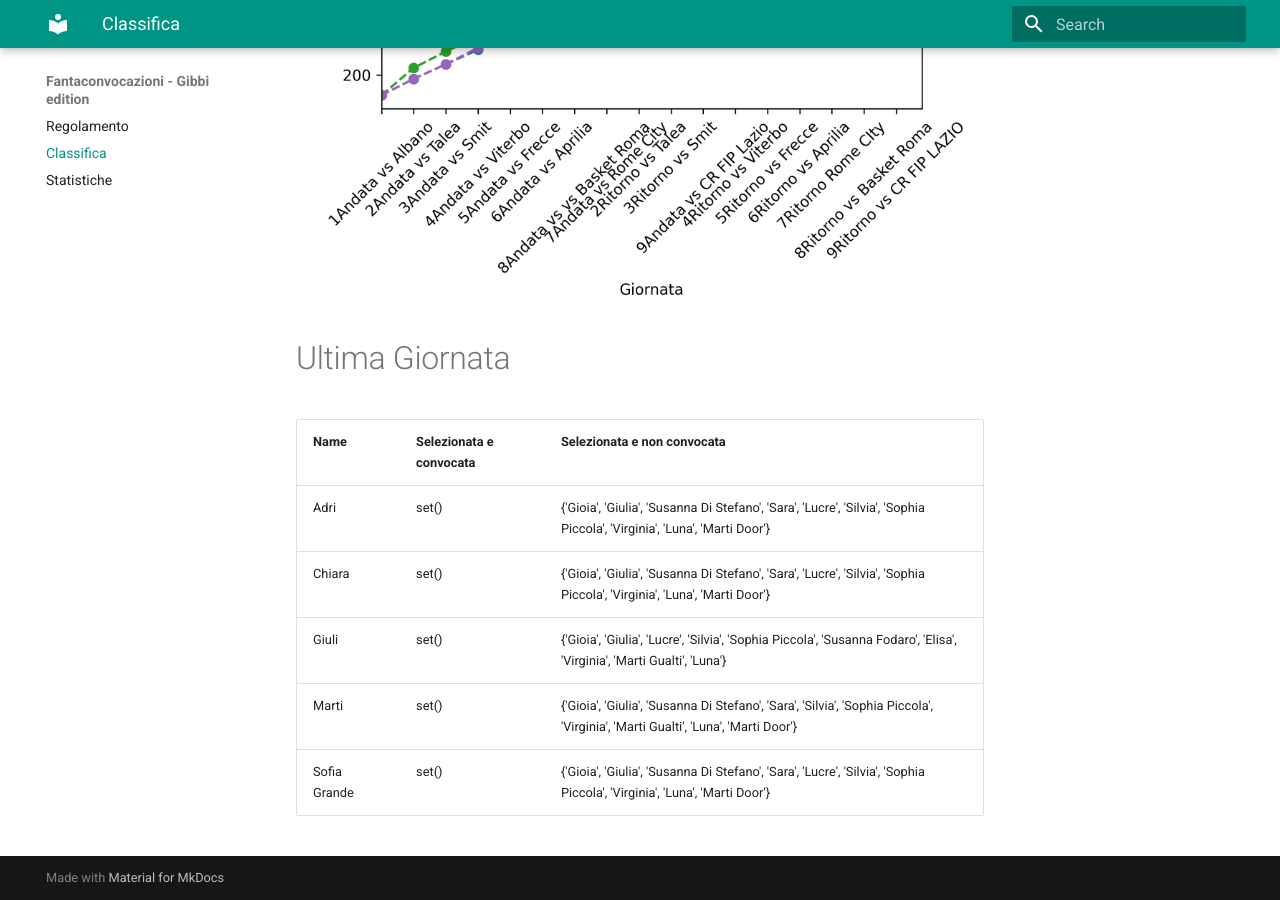
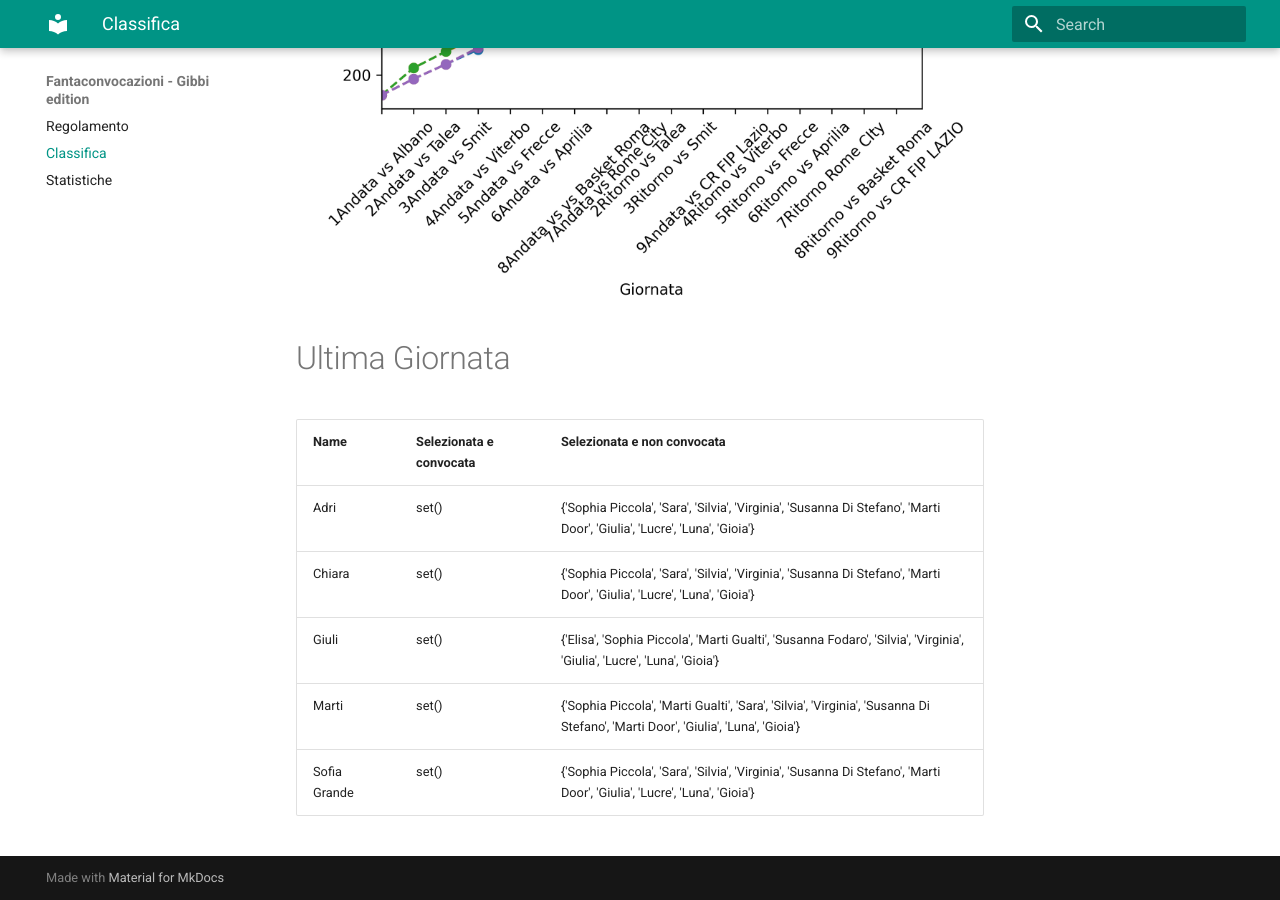
Before and after one commit to martinig94/fantagibbi, an MkDocs documentation site: the page built from docs/Classifica.md, in a window 1280 px wide and 900 px high, scrolled down 810 px. Built offline with MkDocs 1.6.1 and Material for MkDocs 9.7.7, drawn with Linux system fonts in a browser that asks for light colours.

Commit message:
Auto-update from main.py

```diff
--- a/docs/Classifica.md
+++ b/docs/Classifica.md
@@ -18,9 +18,9 @@
 <!-- START_TABLE CORRECT -->
 | Name         | Selezionata e convocata   | Selezionata e non convocata                                                                                                     |
 |:-------------|:--------------------------|:--------------------------------------------------------------------------------------------------------------------------------|
-| Adri         | set()                     | {'Gioia', 'Giulia', 'Susanna Di Stefano', 'Sara', 'Lucre', 'Silvia', 'Sophia Piccola', 'Virginia', 'Luna', 'Marti Door'}        |
-| Chiara       | set()                     | {'Gioia', 'Giulia', 'Susanna Di Stefano', 'Sara', 'Lucre', 'Silvia', 'Sophia Piccola', 'Virginia', 'Luna', 'Marti Door'}        |
-| Giuli        | set()                     | {'Gioia', 'Giulia', 'Lucre', 'Silvia', 'Sophia Piccola', 'Susanna Fodaro', 'Elisa', 'Virginia', 'Marti Gualti', 'Luna'}         |
-| Marti        | set()                     | {'Gioia', 'Giulia', 'Susanna Di Stefano', 'Sara', 'Silvia', 'Sophia Piccola', 'Virginia', 'Marti Gualti', 'Luna', 'Marti Door'} |
-| Sofia Grande | set()                     | {'Gioia', 'Giulia', 'Susanna Di Stefano', 'Sara', 'Lucre', 'Silvia', 'Sophia Piccola', 'Virginia', 'Luna', 'Marti Door'}        |
+| Adri         | set()                     | {'Sophia Piccola', 'Sara', 'Silvia', 'Virginia', 'Susanna Di Stefano', 'Marti Door', 'Giulia', 'Lucre', 'Luna', 'Gioia'}        |
+| Chiara       | set()                     | {'Sophia Piccola', 'Sara', 'Silvia', 'Virginia', 'Susanna Di Stefano', 'Marti Door', 'Giulia', 'Lucre', 'Luna', 'Gioia'}        |
+| Giuli        | set()                     | {'Elisa', 'Sophia Piccola', 'Marti Gualti', 'Susanna Fodaro', 'Silvia', 'Virginia', 'Giulia', 'Lucre', 'Luna', 'Gioia'}         |
+| Marti        | set()                     | {'Sophia Piccola', 'Marti Gualti', 'Sara', 'Silvia', 'Virginia', 'Susanna Di Stefano', 'Marti Door', 'Giulia', 'Luna', 'Gioia'} |
+| Sofia Grande | set()                     | {'Sophia Piccola', 'Sara', 'Silvia', 'Virginia', 'Susanna Di Stefano', 'Marti Door', 'Giulia', 'Lucre', 'Luna', 'Gioia'}        |
 <!-- END_TABLE CORRECT -->
```
